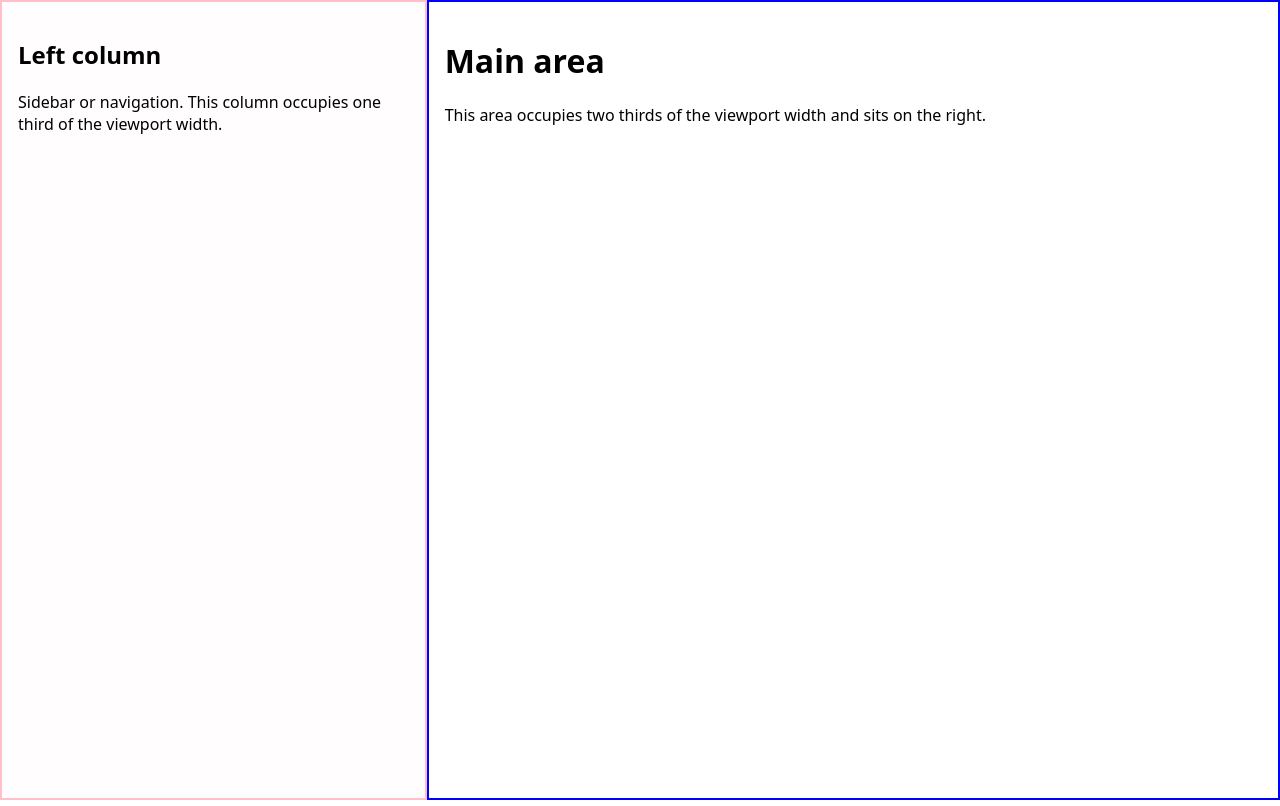
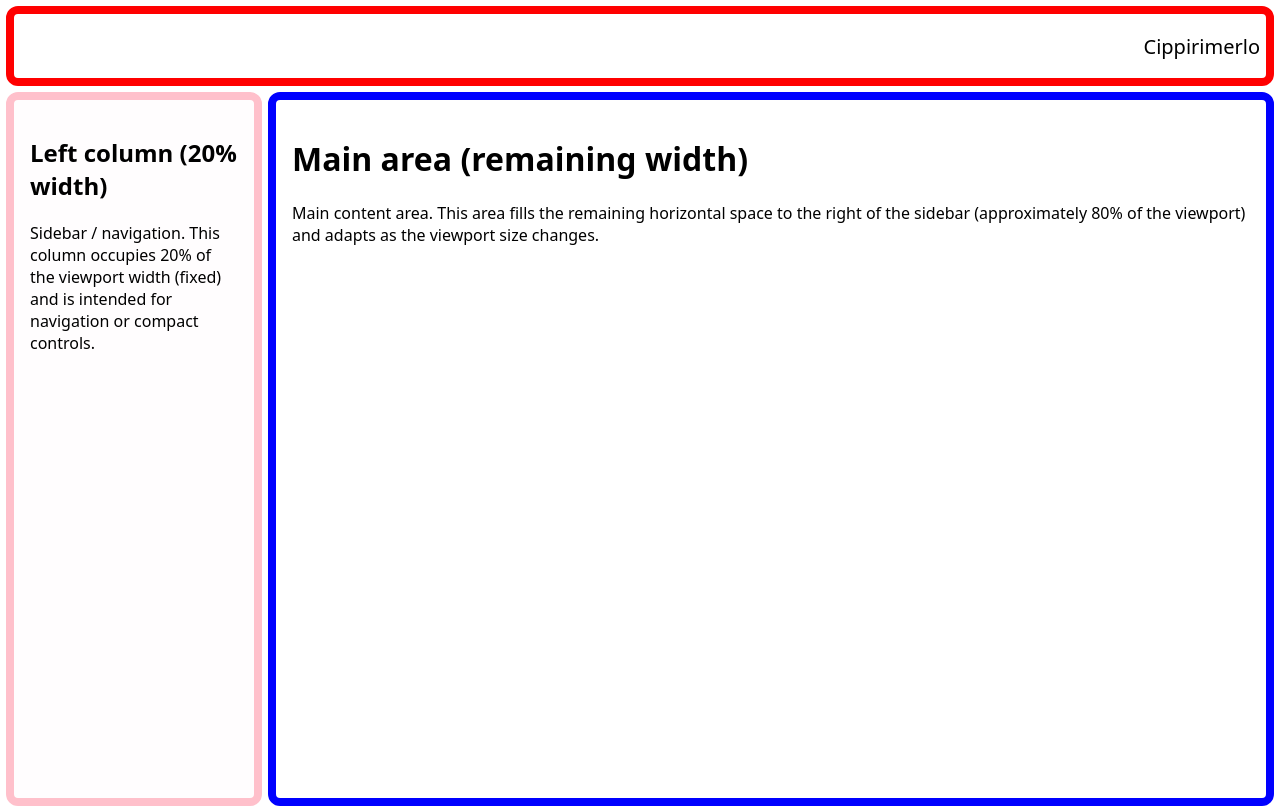
Before and after one commit to Muzietto/maffie-copilot-from-start, a plain HTML site: page index.html in a window 1280 px wide. Drawn offline with Linux system fonts and the light colour scheme.

Commit message:
red navigation above all

```diff
--- a/index.html
+++ b/index.html
@@ -19,39 +19,71 @@
             margin: 0;
         }
 
-        /* Layout: two vertical columns spanning full viewport height */
+        /* Layout: title at top, columns below */
         body {
             display: flex;
-            min-height: 100vh;
-            /* ensure full screen height */
+            flex-direction: column;
+            min-height: 100vh; /* ensure full screen height */
+            margin: 0;
             font-family: system-ui, -apple-system, 'Segoe UI', Roboto, 'Helvetica Neue', Arial;
         }
 
-        /* Left column: one third width */
+        /* Top title bar: full width, 10% of viewport height, text aligned right */
+        #title {
+            width: calc(100% - 12px); /* account for left+right margins */
+            height: 10vh; /* 10% of the screen height */
+            display: flex;
+            align-items: center;
+            justify-content: flex-end; /* text to the right */
+            margin-top: 6px; /* top margin for the red border */
+            margin-left: 6px; /* left margin for the red border */
+            margin-right: 6px; /* right margin for the red border */
+            padding-right: 6px; /* align visually with content's right padding */
+            padding-left: 6px; /* align visually with content's left padding */
+            font-size: 1.25rem;
+            box-sizing: border-box;
+            border: 8px solid red; /* same proportions as the pink/blue borders */
+            border-radius: 12px;
+        }
+
+        /* Content area holds the two vertical columns and occupies the rest */
+        #content {
+            display: flex;
+            gap: 6px; /* space between columns */
+            padding-left: 6px; /* left margin for pink border */
+            padding-right: 6px; /* right margin for blue border */
+            height: calc(100vh - 10vh - 6px); /* remaining 90% minus title top margin */
+            box-sizing: border-box;
+        }
+
+        /* Left column: fixed to 20% of viewport width */
         #left-column {
-            width: 33.3333%;
-            border: 2px solid pink;
-            height: 100vh;
+            width: 20vw; /* 20% of screen width */
+            min-width: 140px; /* small safeguard for very narrow viewports */
+            border: 8px solid pink;
+            border-radius: 12px;
+            height: 100%;
+            margin: 6px 0; /* keep vertical spacing, horizontal gap handled by container gap */
             padding: 1rem;
             background: rgba(255, 192, 203, 0.03);
             /* subtle tint */
             overflow: auto;
         }
 
-        /* Main area: two thirds width, on the right */
+        /* Main area: fills remaining space to the right */
         #main-area {
-            width: 66.6667%;
-            border: 2px solid blue;
-            height: 100vh;
+            flex: 1; /* fill remaining horizontal space */
+            border: 8px solid blue;
+            border-radius: 12px;
+            height: 100%;
+            margin: 6px 0; /* keep vertical spacing, horizontal gap handled by container gap */
             padding: 1rem;
             overflow: auto;
         }
 
-        /* Small responsive tweak: stack on narrow screens */
+        /* Small responsive tweak: stack columns on narrow screens */
         @media (max-width: 480px) {
-            body {
-                flex-direction: column;
-            }
+            #content { flex-direction: column; }
 
             #left-column,
             #main-area {
@@ -63,14 +95,18 @@
 </head>
 
 <body>
-    <div id="left-column">
-        <h2>Left column</h2>
-        <p>Sidebar or navigation. This column occupies one third of the viewport width.</p>
-    </div>
+    <div id="title">Cippirimerlo</div>
 
-    <div id="main-area">
-        <h1>Main area</h1>
-        <p>This area occupies two thirds of the viewport width and sits on the right.</p>
+    <div id="content">
+        <div id="left-column">
+            <h2>Left column (20% width)</h2>
+            <p>Sidebar / navigation. This column occupies 20% of the viewport width (fixed) and is intended for navigation or compact controls.</p>
+        </div>
+
+        <div id="main-area">
+            <h1>Main area (remaining width)</h1>
+            <p>Main content area. This area fills the remaining horizontal space to the right of the sidebar (approximately 80% of the viewport) and adapts as the viewport size changes.</p>
+        </div>
     </div>
 </body>
 
```
